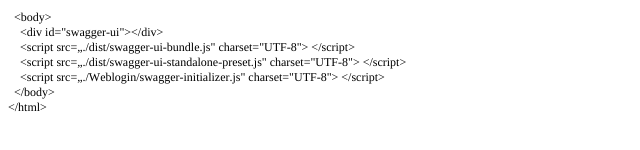
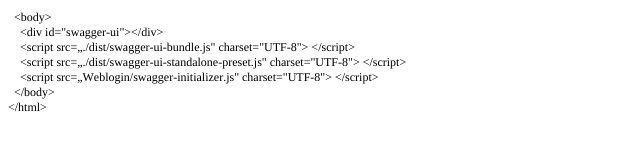
Before and after one commit to aka023/aka023.github.io, a plain HTML site: page index.html in a window 1280 px wide. Shown: the part 178-328 px from the top of the page, 0-640 px from the left. Drawn offline with Linux system fonts and the light colour scheme.

Commit message:
Update index.html

```diff
--- a/index.html
+++ b/index.html
@@ -29,7 +29,7 @@
 <p class="p1"><span class="s1"><span class="Apple-converted-space">    </span>&lt;div id="swagger-ui"&gt;&lt;/div&gt;</span></p>
 <p class="p1"><span class="s1"><span class="Apple-converted-space">    </span>&lt;script src=„./dist/swagger-ui-bundle.js" charset="UTF-8"&gt; &lt;/script&gt;</span></p>
 <p class="p1"><span class="s1"><span class="Apple-converted-space">    </span>&lt;script src=„./dist/swagger-ui-standalone-preset.js" charset="UTF-8"&gt; &lt;/script&gt;</span></p>
-<p class="p1"><span class="s1"><span class="Apple-converted-space">    </span>&lt;script src=„./Weblogin/swagger-initializer.js" charset="UTF-8"&gt; &lt;/script&gt;</span></p>
+<p class="p1"><span class="s1"><span class="Apple-converted-space">    </span>&lt;script src=„Weblogin/swagger-initializer.js" charset="UTF-8"&gt; &lt;/script&gt;</span></p>
 <p class="p1"><span class="s1"><span class="Apple-converted-space">  </span>&lt;/body&gt;</span></p>
 <p class="p1"><span class="s1">&lt;/html&gt;</span></p>
 </body>
```
